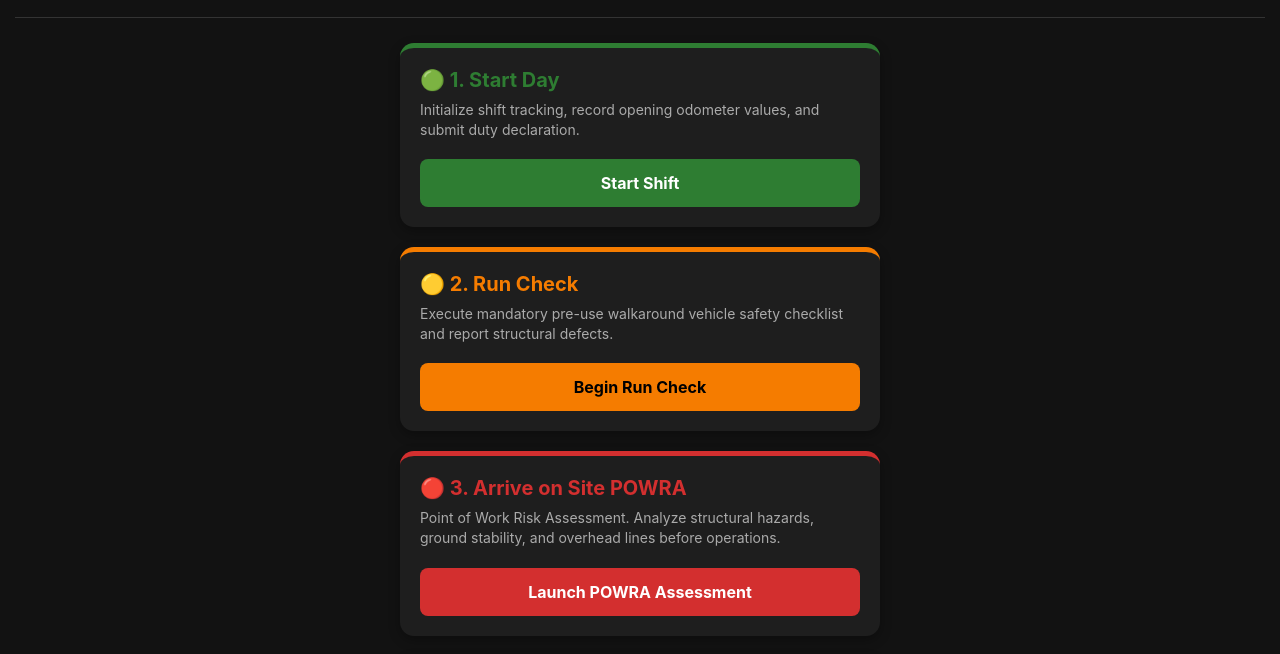
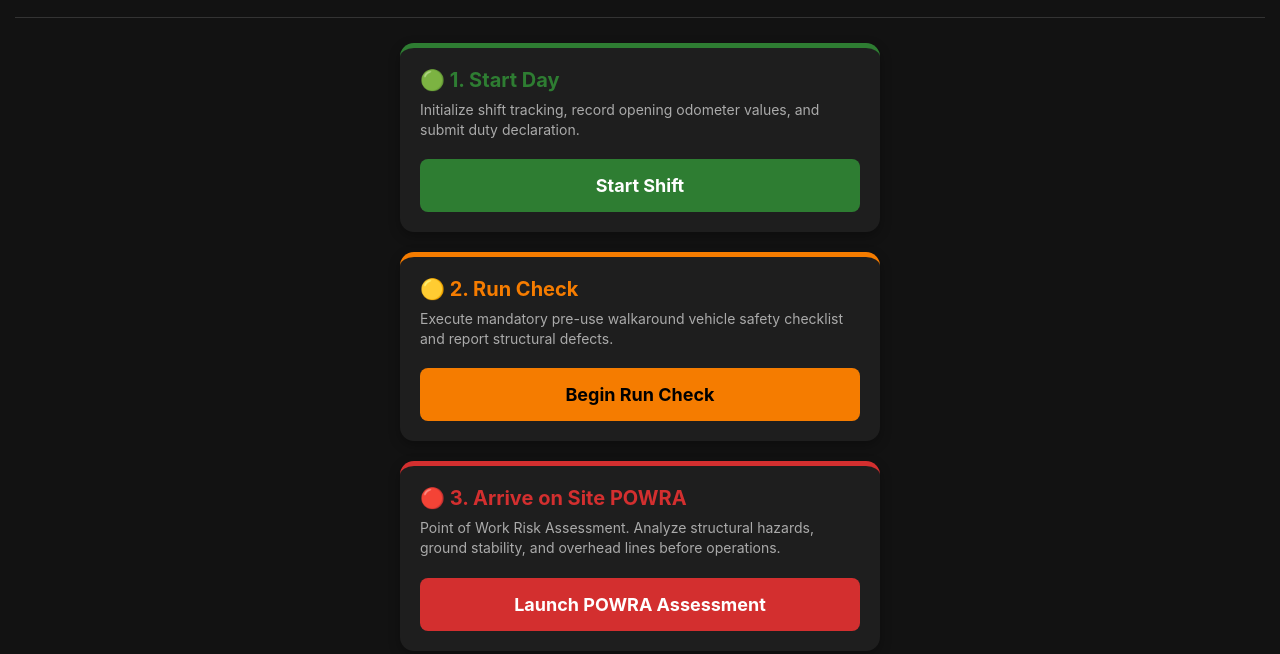
Before and after one commit to davidmlangstead-dot/fleetcheckpro, a plain HTML site: page index.html in a window 1280 px wide. Shown: the part 91-745 px from the top of the page. Drawn offline with Linux system fonts and the light colour scheme.

Commit message:
Enhance button styles and fix link attributes
Updated button styles and made links clickable without target attribute.

```diff
--- a/index.html
+++ b/index.html
@@ -54,22 +54,24 @@
         .app-card h2 { margin: 0 0 8px 0; font-size: 20px; }
         .app-card p { margin: 0 0 20px 0; font-size: 14px; color: var(--text-muted); line-height: 1.4; }
 
+        /* Turned the dead link into a real clickable block button */
         .btn {
             display: block;
             width: 100%;
-            padding: 14px;
-            color: white;
+            padding: 16px;
+            color: white !important;
             text-align: center;
-            text-decoration: none;
+            text-decoration: none !important;
             border-radius: 8px;
             font-weight: bold;
-            font-size: 16px;
+            font-size: 18px;
             border: none;
             box-sizing: border-box;
-            transition: opacity 0.2s, transform 0.1s;
+            cursor: pointer;
+            transition: background 0.2s;
         }
 
-        .btn:active { transform: scale(0.97); opacity: 0.9; }
+        .btn:active { opacity: 0.8; }
 
         .mod-start { border-top-color: var(--start-day-color); }
         .mod-start h2 { color: var(--start-day-color); }
@@ -77,7 +79,7 @@
 
         .mod-check { border-top-color: var(--run-check-color); }
         .mod-check h2 { color: var(--run-check-color); }
-        .mod-check .btn { background-color: var(--run-check-color); color: #000; }
+        .mod-check .btn { background-color: var(--run-check-color); color: #000 !important; }
 
         .mod-powra { border-top-color: var(--powra-color); }
         .mod-powra h2 { color: var(--powra-color); }
@@ -97,28 +99,32 @@
 
     <div class="grid-container">
 
+        <!-- 1. START DAY -->
         <div class="app-card mod-start">
             <h2>🟢 1. Start Day</h2>
             <p>Initialize shift tracking, record opening odometer values, and submit duty declaration.</p>
-            <a href="https://script.google.com/macros/s/AKfycby8mol8qxhhouaFsYdLFOo1FP38543nswAVOGZaN1DJKKAGeyBRs2uO024nyWJtUDKm/exec?module=start_day" class="btn" target="_self">Start Shift</a>
+            <a href="https://script.google.com/macros/s/AKfycby8mol8qxhhouaFsYdLFOo1FP38543nswAVOGZaN1DJKKAGeyBRs2uO024nyWJtUDKm/exec?module=start_day" class="btn">Start Shift</a>
         </div>
 
+        <!-- 2. RUN CHECK -->
         <div class="app-card mod-check">
             <h2>🟡 2. Run Check</h2>
             <p>Execute mandatory pre-use walkaround vehicle safety checklist and report structural defects.</p>
-            <a href="https://script.google.com/macros/s/AKfycby8mol8qxhhouaFsYdLFOo1FP38543nswAVOGZaN1DJKKAGeyBRs2uO024nyWJtUDKm/exec?module=run_check" class="btn" target="_self">Begin Run Check</a>
+            <a href="https://script.google.com/macros/s/AKfycby8mol8qxhhouaFsYdLFOo1FP38543nswAVOGZaN1DJKKAGeyBRs2uO024nyWJtUDKm/exec?module=run_check" class="btn">Begin Run Check</a>
         </div>
 
+        <!-- 3. ARRIVE ON SITE POWRA -->
         <div class="app-card mod-powra">
             <h2>🔴 3. Arrive on Site POWRA</h2>
             <p>Point of Work Risk Assessment. Analyze structural hazards, ground stability, and overhead lines before operations.</p>
-            <a href="https://script.google.com/macros/s/AKfycby8mol8qxhhouaFsYdLFOo1FP38543nswAVOGZaN1DJKKAGeyBRs2uO024nyWJtUDKm/exec?module=powra" class="btn" target="_self">Launch POWRA Assessment</a>
+            <a href="https://script.google.com/macros/s/AKfycby8mol8qxhhouaFsYdLFOo1FP38543nswAVOGZaN1DJKKAGeyBRs2uO024nyWJtUDKm/exec?module=powra" class="btn">Launch POWRA Assessment</a>
         </div>
 
+        <!-- 4. TIPPING WTN -->
         <div class="app-card mod-wtn">
             <h2>🔵 4. Tipping WTN</h2>
             <p>Generate electronic Waste Transfer Notes. Log materials, weight allocations, and receiver digital signature.</p>
-            <a href="https://script.google.com/macros/s/AKfycby8mol8qxhhouaFsYdLFOo1FP38543nswAVOGZaN1DJKKAGeyBRs2uO024nyWJtUDKm/exec?module=wtn" class="btn" target="_self">Create Waste Note</a>
+            <a href="https://script.google.com/macros/s/AKfycby8mol8qxhhouaFsYdLFOo1FP38543nswAVOGZaN1DJKKAGeyBRs2uO024nyWJtUDKm/exec?module=wtn" class="btn">Create Waste Note</a>
         </div>
 
     </div>
```
